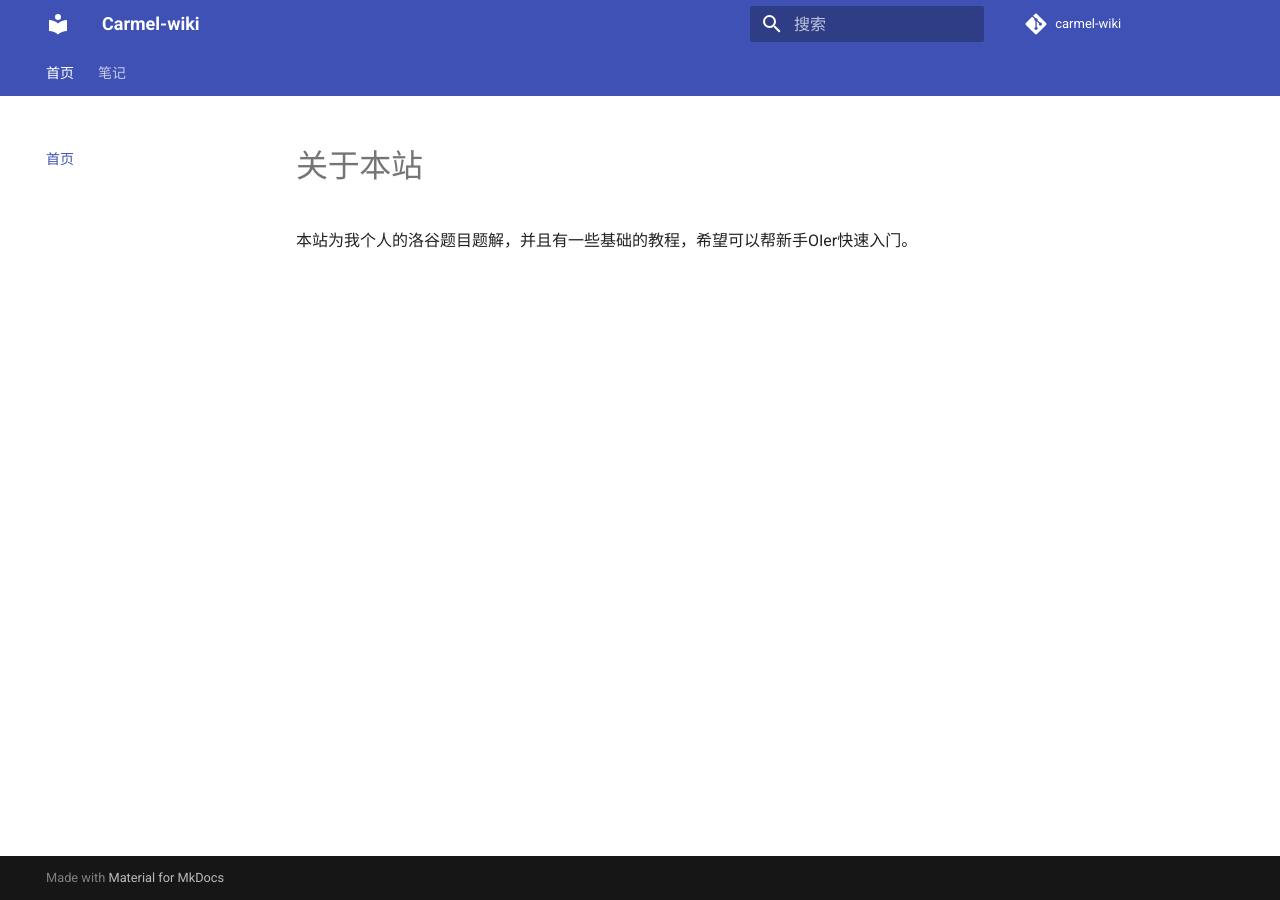
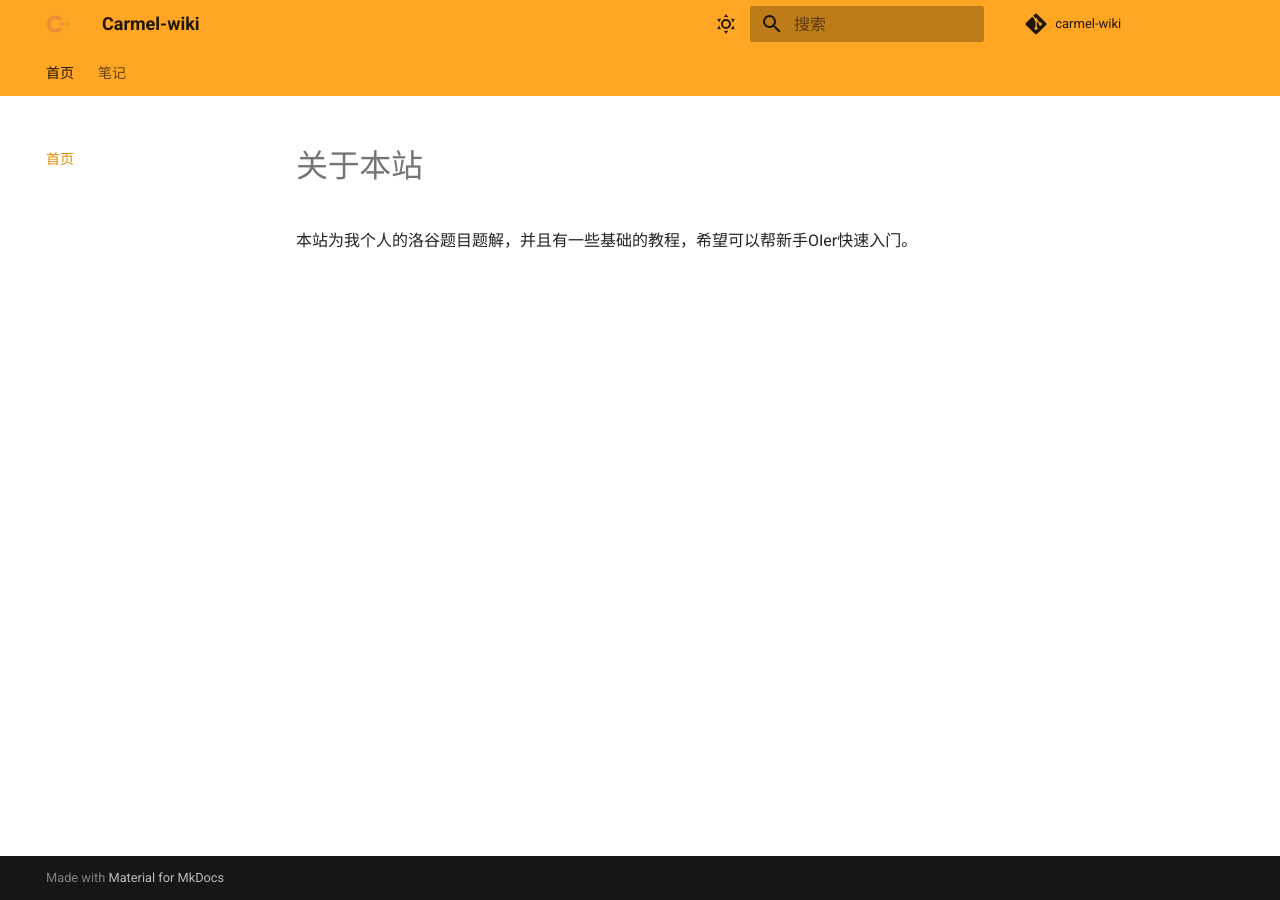
Before and after one commit to ljx2013/carmel-wiki, an MkDocs documentation site: the page built from docs/index.md, in a window 1280 px wide. Built offline with MkDocs 1.6.1 and Material for MkDocs 9.7.7, drawn with Linux system fonts in a browser that asks for light colours; comment, search, counter and statistics services are not loaded.

Commit message:
更新：橘色顶栏 + 白昼/黑夜切换按钮 + 顶栏 logo

```diff
--- a/mkdocs.yml
+++ b/mkdocs.yml
@@ -6,6 +6,25 @@
 theme:
   name: material
   language: zh
+  logo: assets/images/logo.ico
+  favicon: assets/images/logo.ico
+  palette:
+    # 白昼模式（橘色顶栏）
+    - media: "(prefers-color-scheme: light)"
+      scheme: default
+      primary: orange
+      accent: orange
+      toggle:
+        icon: material/weather-sunny
+        name: 切换到黑夜模式
+    # 黑夜模式（橘色顶栏）
+    - media: "(prefers-color-scheme: dark)"
+      scheme: slate
+      primary: orange
+      accent: orange
+      toggle:
+        icon: material/weather-night
+        name: 切换到白昼模式
   features:
     - navigation.tabs
     - navigation.top
```
Also changed, not shown: docs/assets/images/logo.ico (added), docs/js/mathjax-config.js (line endings or trailing spaces).
